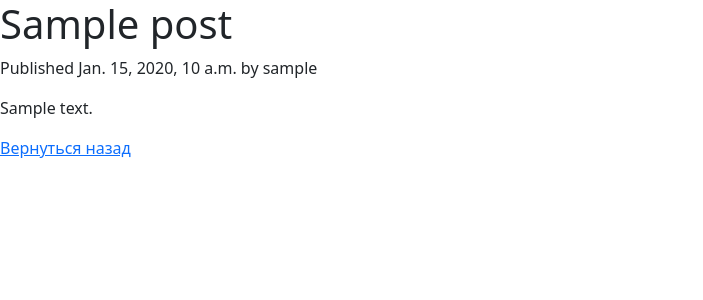
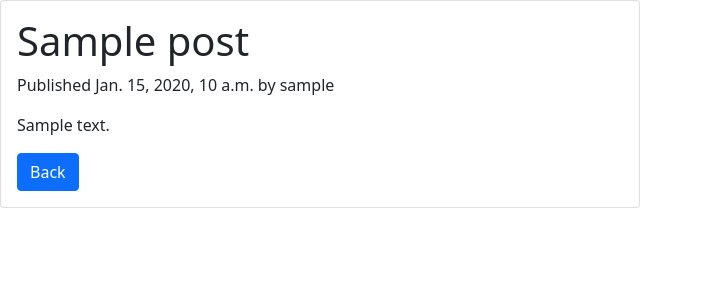
Before and after one commit to gogiasss/django_news, a Django app: a page that uses blogz/blog/templates/blog/post/detail.html in a window 1280 px wide. Shown: the top 300 px of the page, without its empty margins (0-703 px from the left). Run offline with Django 3.2, Linux system fonts and the light colour scheme; tables that the repository leaves empty hold one stand-in row (values such as "Sample post").

Commit message:
add list detail bootstrap

```diff
--- a/blogz/blog/templates/blog/post/detail.html
+++ b/blogz/blog/templates/blog/post/detail.html
@@ -3,11 +3,22 @@
 {% block title %}{{ post.title }}{% endblock %}
 
 {% block content %}
+
+
+
+<div class="card" style="width: 50%;">
+  <div class="card-body">
+
+
+
   <h1>{{ post.title }}</h1>
   <p class="date">
     Published {{ post.publish }} by {{ post.author }}
   </p>
   {{ post.body|linebreaks }}
+  <a class="btn btn-primary" href="javascript:history.back()" role="button">Back</a>
+  </div>
+</div>
 
-  <a href="javascript:history.back()">Вернуться назад</a>
+
 {% endblock %}
--- a/blogz/blog/templates/blog/post/list.html
+++ b/blogz/blog/templates/blog/post/list.html
@@ -3,7 +3,7 @@
 {% block title %}My Blog{% endblock %}
 
 {% block content %}
-  <h1>My Blog</h1>
+  <h1>News list</h1>
   {% for post in posts %}
     <h2>
       <a href="{{ post.get_absolute_url }}">
```
